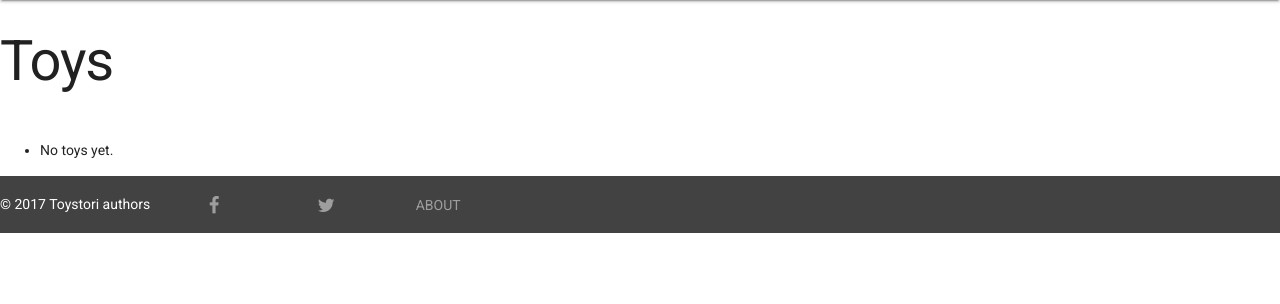
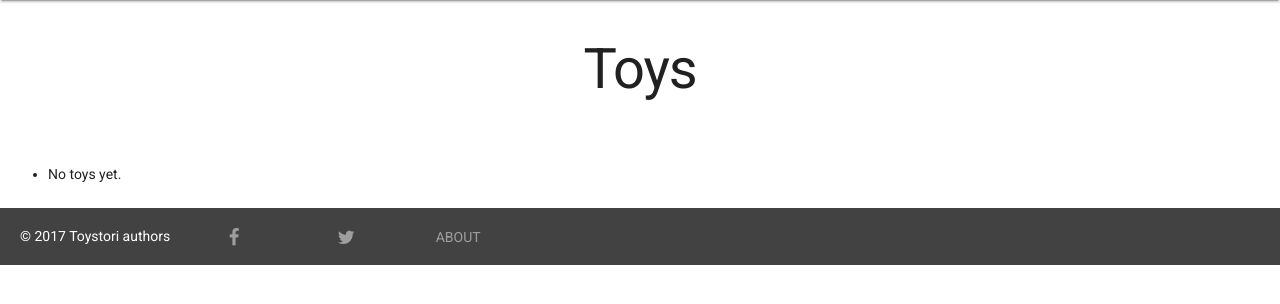
Before and after one commit to gliglip/v2, a Django app: page /toy/ in a window 1280 px wide. Shown: the part 64-368 px from the top of the page. Run offline with Django 3.2, Linux system fonts and the light colour scheme; data that the repository does not hold is empty; some libraries are stand-ins or nearby versions.

Commit message:
Tidy layout for footer and toys listing

```diff
--- a/app/static/css/common.css
+++ b/app/static/css/common.css
@@ -9,7 +9,7 @@ a img {
 }
 
 .ts-footer {
-  padding: 10px 0;
+  padding: 10px 20px;
 }
 
 header.mdl-layout__header {
--- a/app/toy/templates/toy/toy_list.html
+++ b/app/toy/templates/toy/toy_list.html
@@ -3,16 +3,22 @@
 
 
 {% block content %}
+  <div class="mdl-grid">
     <h1>Toys</h1>
+  </div>
   <ul>
     {% for toy in object_list %}
+      <div class="mdl-grid">
         <li>
           <a href="{% url 'toy:edit' toy.id %}">{{ toy.title }}</a>
           {{ toy.description }}
           {{ toy.location }}
         </li>
+      </div>
     {% empty %}
+      <div class="mdl-grid">
         <li>No toys yet.</li>
+      </div>
     {% endfor %}
   </ul>
 {% endblock %}
```
Lines whose indentation alone changed are shown as unchanged.
